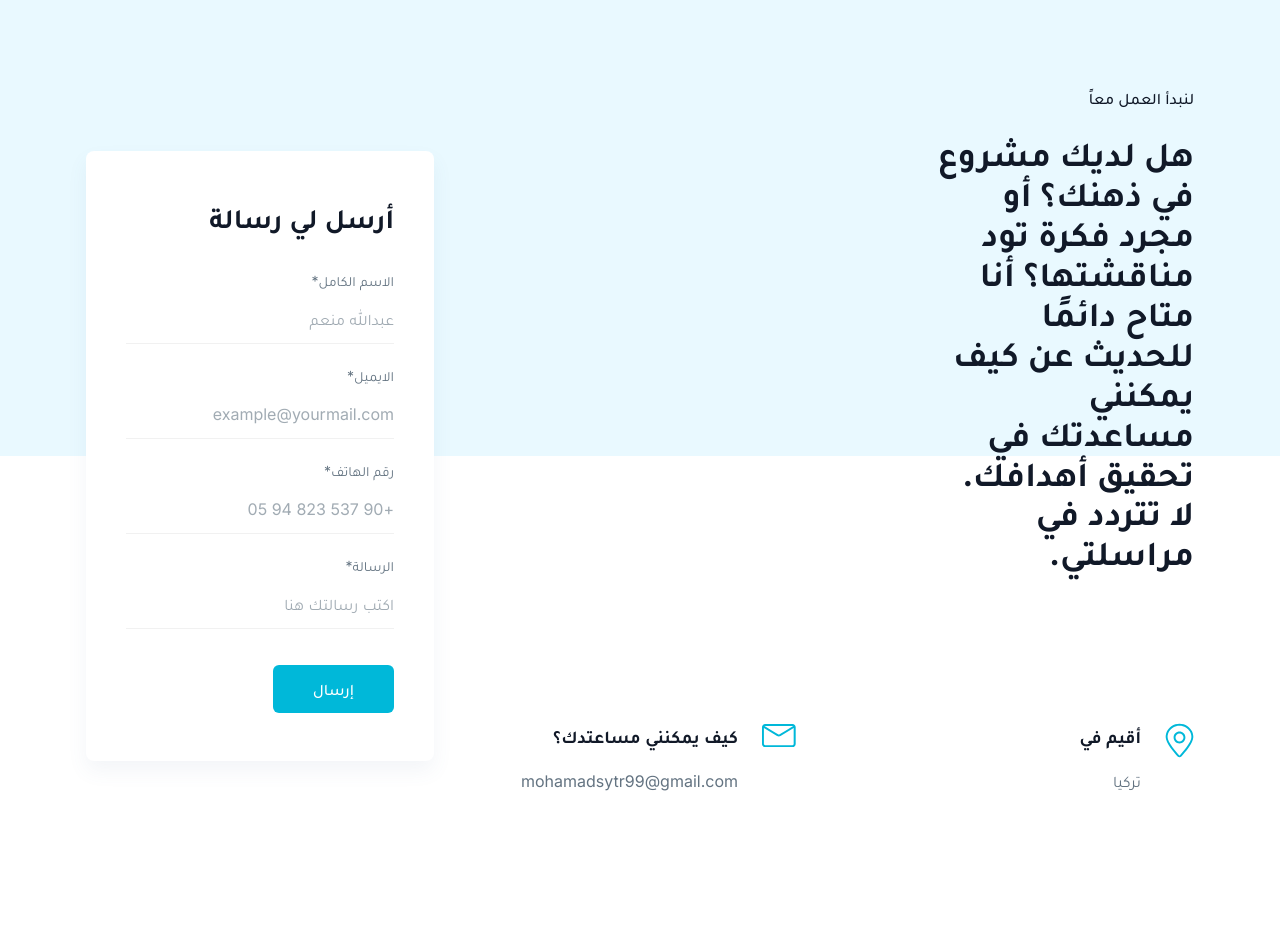
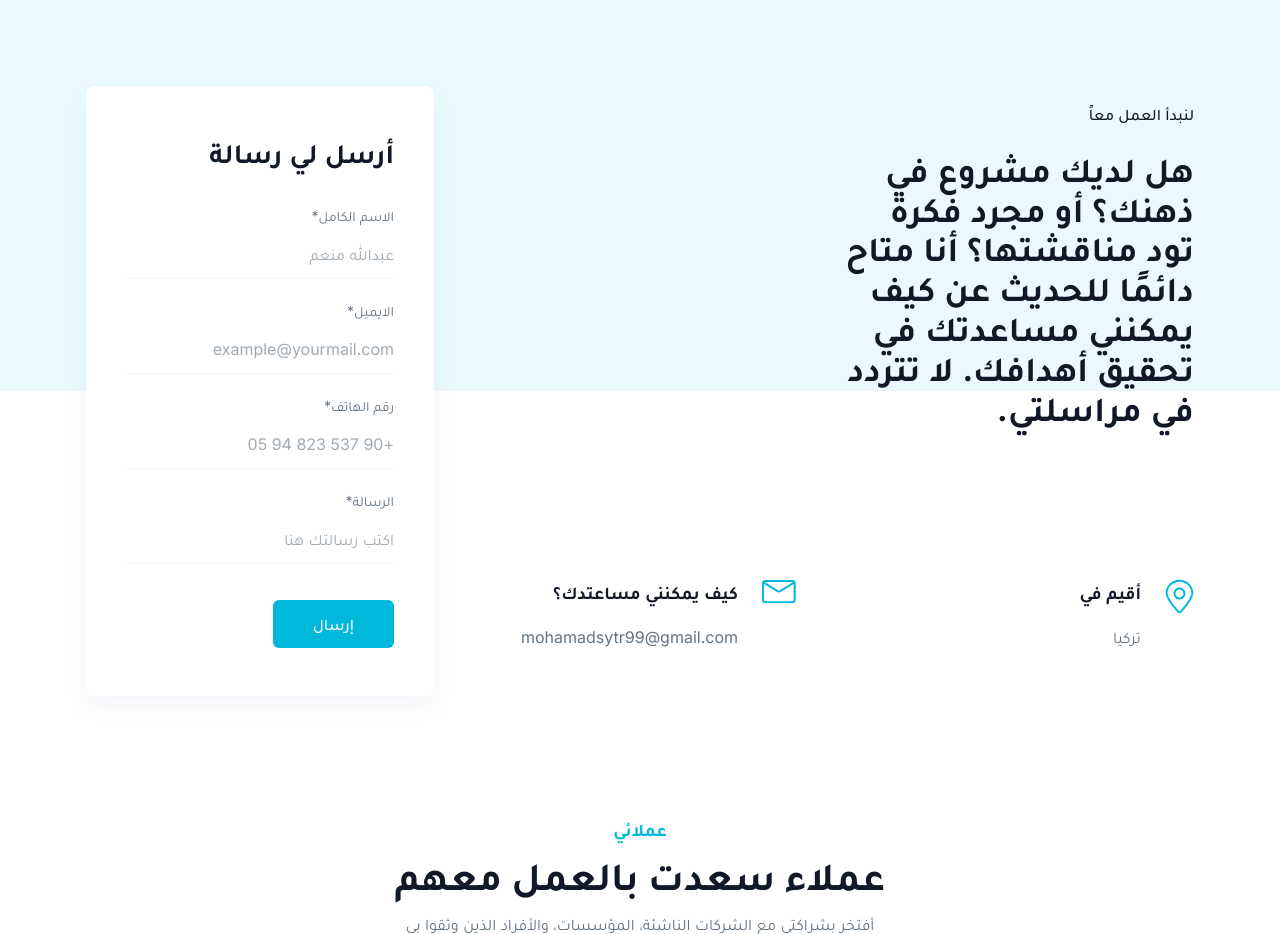
Before and after one commit to jolaq227/jolaq227.github.io, a website: page index.html in a window 1280 px wide. Shown: the part 5620-6554 px from the top of the page. Drawn offline with Linux system fonts and the light colour scheme.

Commit message:
editted contact us section

```diff
--- a/index.html
+++ b/index.html
@@ -856,7 +856,7 @@
               <span class="block mb-6 text-base font-medium text-dark dark:text-white">
                 لنبدأ العمل معاً
               </span>
-              <h2 class="max-w-[260px] text-[35px] font-semibold leading-[1.14] text-dark dark:text-white">
+              <h2 class="lg:max-w-[350px] text-[35px] font-semibold leading-[1.14] text-dark dark:text-white lg:text-right text-center">
                 هل لديك مشروع في ذهنك؟ أو مجرد فكرة تود مناقشتها؟ أنا متاح دائمًا للحديث عن كيف يمكنني مساعدتك في تحقيق أهدافك. لا تتردد في مراسلتي.
               </h2>
             </div>
```
Also changed, not shown: src/css/tailwind.css.
